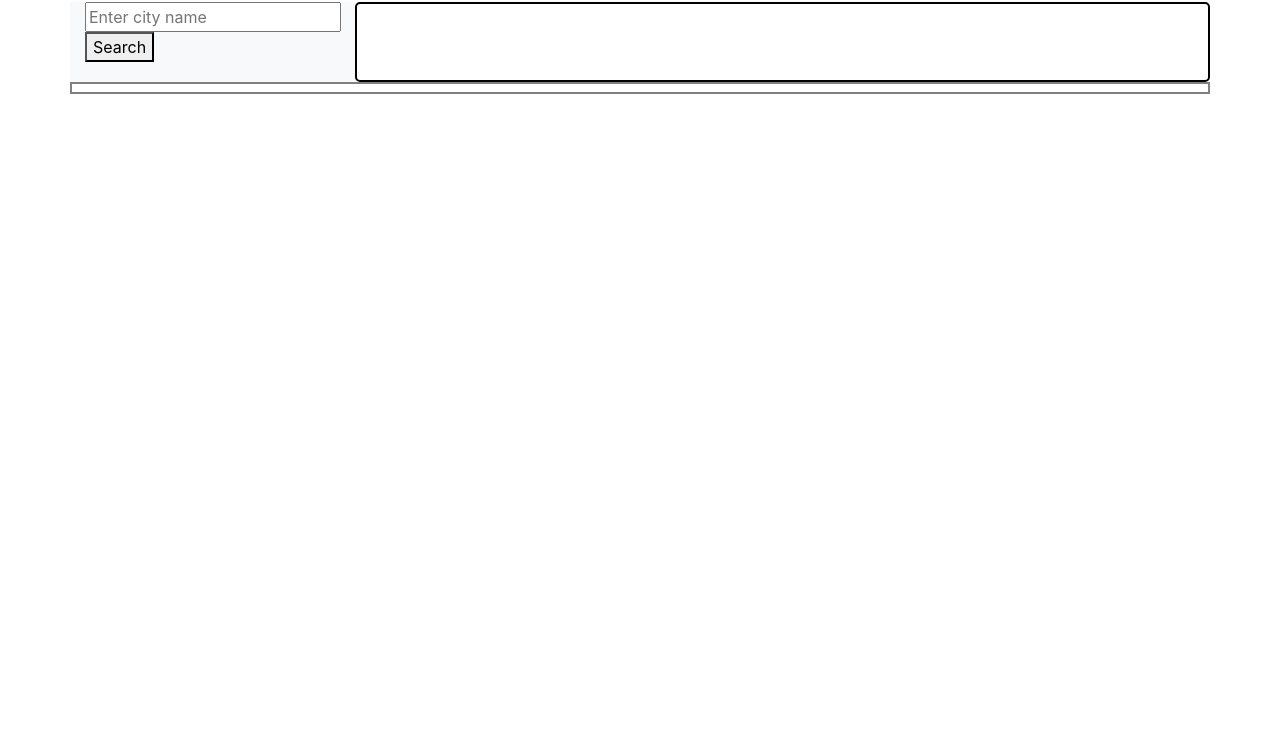
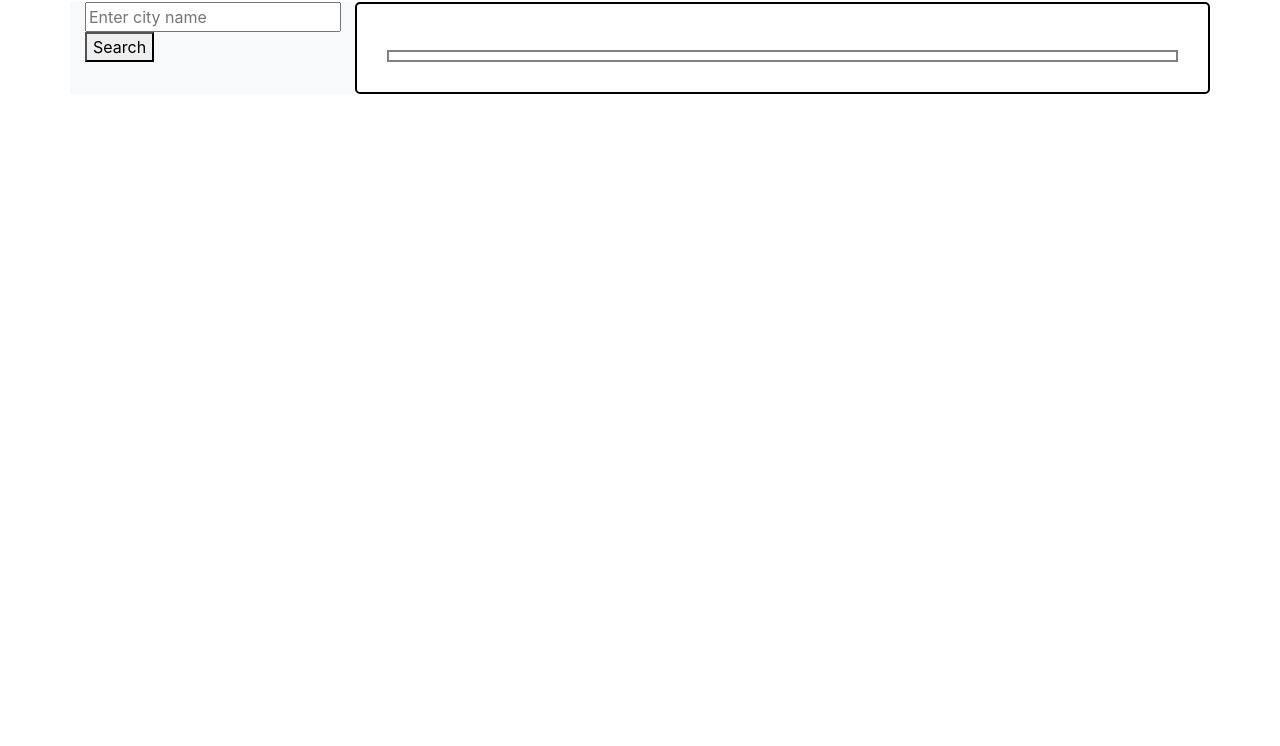
Before and after one commit to liaobrien/weather-dashboard, a plain HTML site: page index.html in a window 1280 px wide. Shown: the part 54-800 px from the top of the page. Drawn offline with nearby package versions, Linux system fonts and the light colour scheme.

Commit message:
put 5 day forecast container inside current weather container for aesthetic purposes

```diff
--- a/index.html
+++ b/index.html
@@ -34,11 +34,11 @@
             <p id="humidity"></p>
             <p id="uv-index"></p>
           </div>
+          <div class="forecast-box">
+            <h4 id="forecast-title"></h4>
+            <div id="forecasts"></div>
+          </div>
         </div>
-      </div>
-      <div class="forecast-box row">
-        <h4 id="forecast-title"></h4>
-        <div id="forecasts"></div>
       </div>
     </div>
     <script
```
